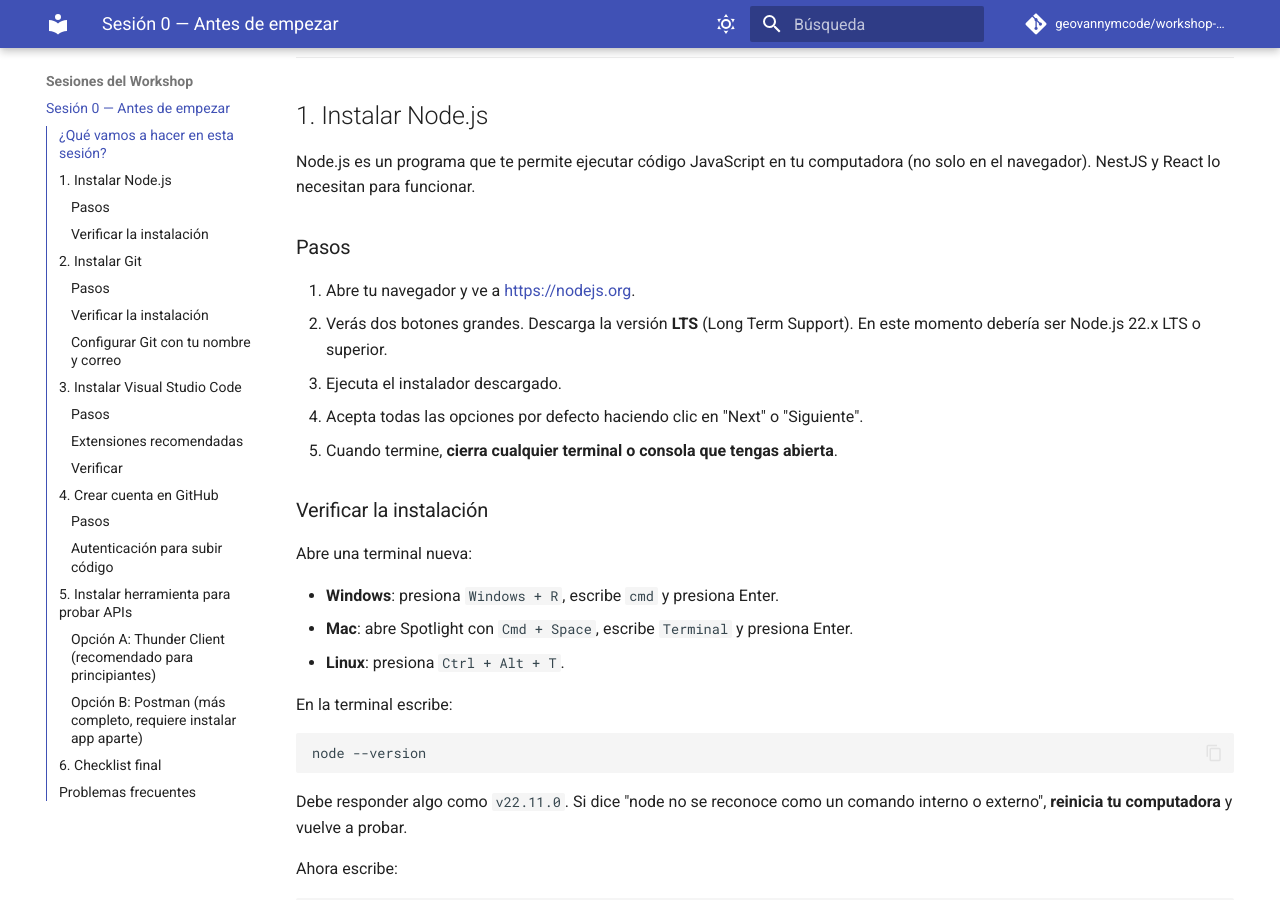
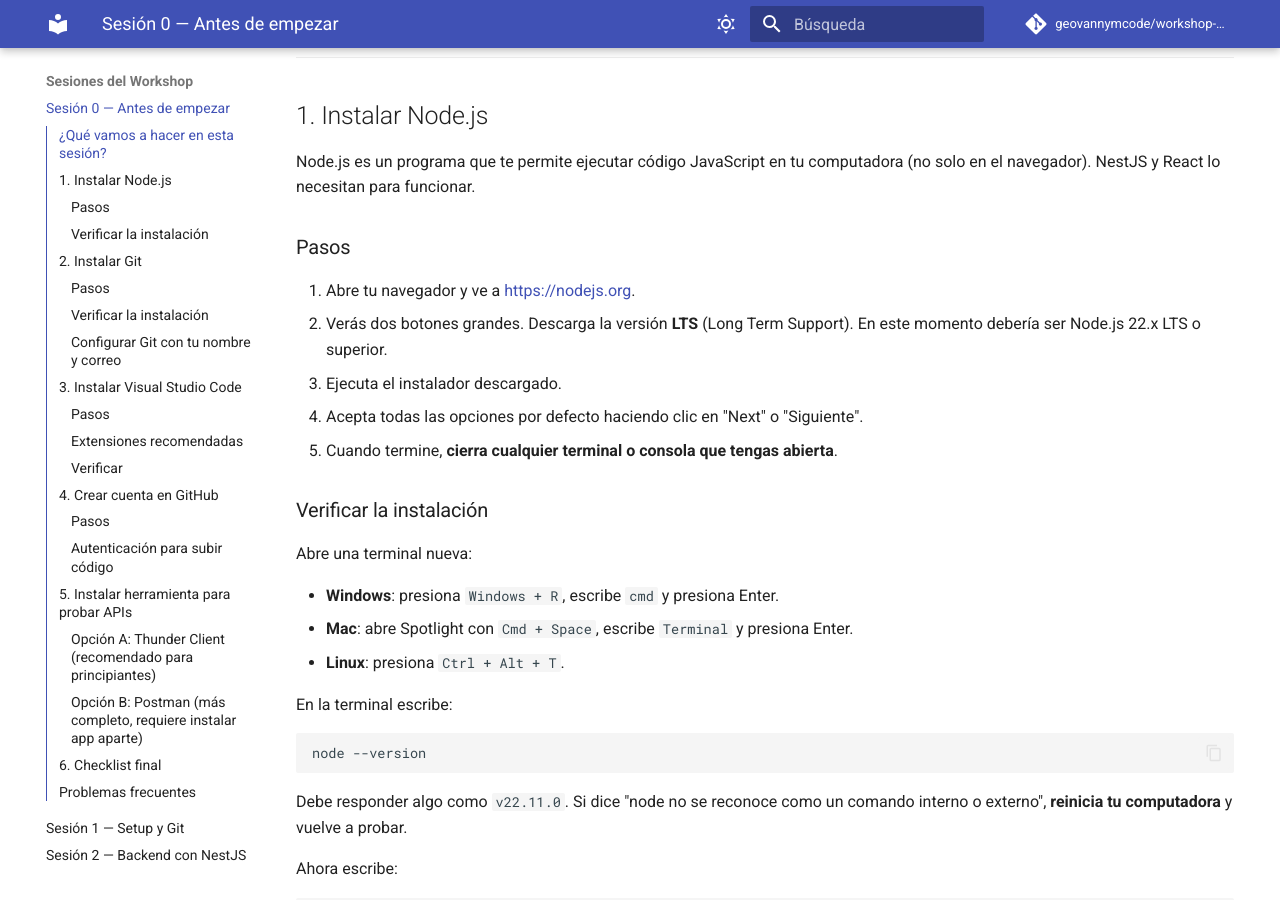
Before and after one commit to geovannymcode/workshop-fullstack-express, an MkDocs documentation site: the page built from docs/sesion_0.md, in a window 1280 px wide and 900 px high, scrolled down 640 px. Built offline with MkDocs 1.6.1 and Material for MkDocs 9.7.7, drawn with Linux system fonts in a browser that asks for light colours; comment, search, counter and statistics services are not loaded.

```diff
--- a/mkdocs.yml
+++ b/mkdocs.yml
@@ -38,10 +38,10 @@
   - Inicio: index.md
   - Sesiones del Workshop:
       - "Sesión 0 — Antes de empezar": sesion_0.md
-      #- "Sesión 1 — Setup y Git": sesion_1.md
-      #- "Sesión 2 — Backend con NestJS": sesion_2.md
-      #- "Sesión 3 — Frontend con React": sesion_3.md
-      #- "Sesión 4 — Deployment a producción": sesion_4.md
+      - "Sesión 1 — Setup y Git": sesion_1.md
+      - "Sesión 2 — Backend con NestJS": sesion_2.md
+      - "Sesión 3 — Frontend con React": sesion_3.md
+      - "Sesión 4 — Deployment a producción": sesion_4.md
   - Referencias: referencias.md
 
 markdown_extensions:
```
